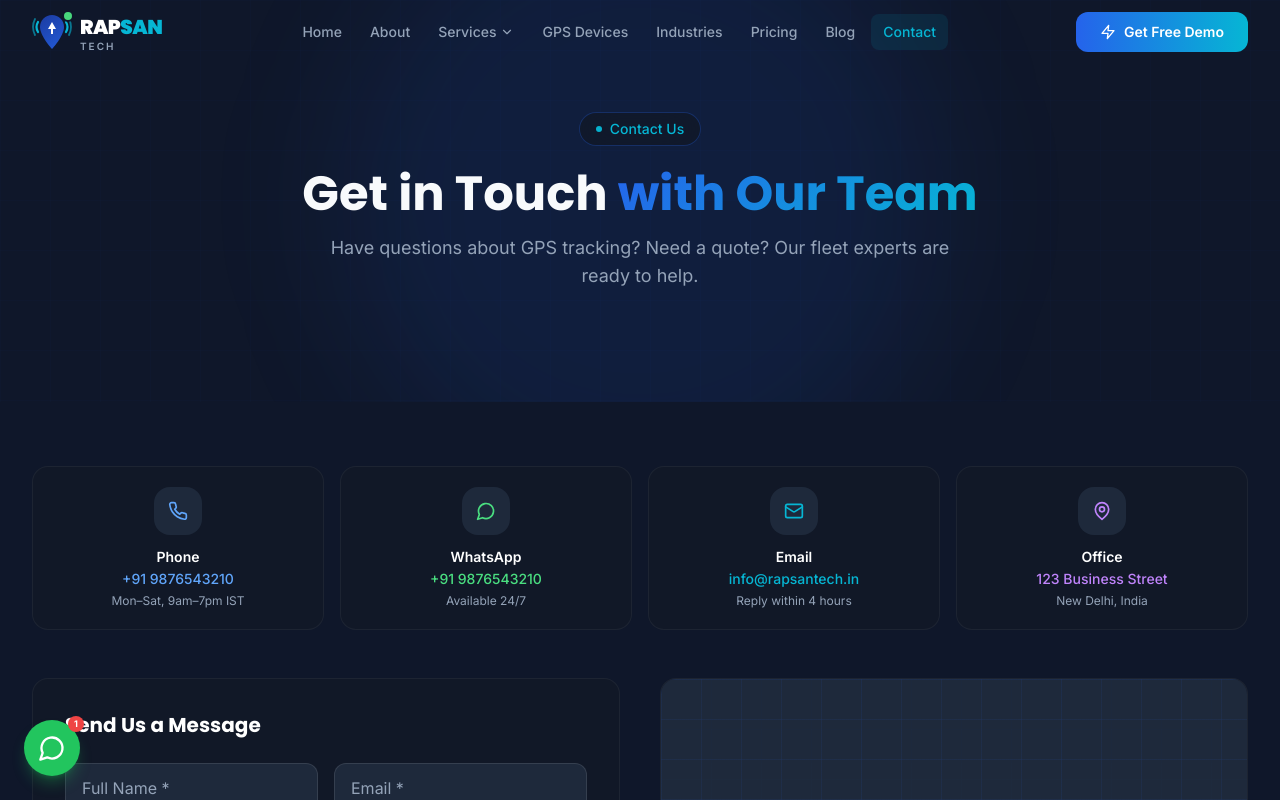
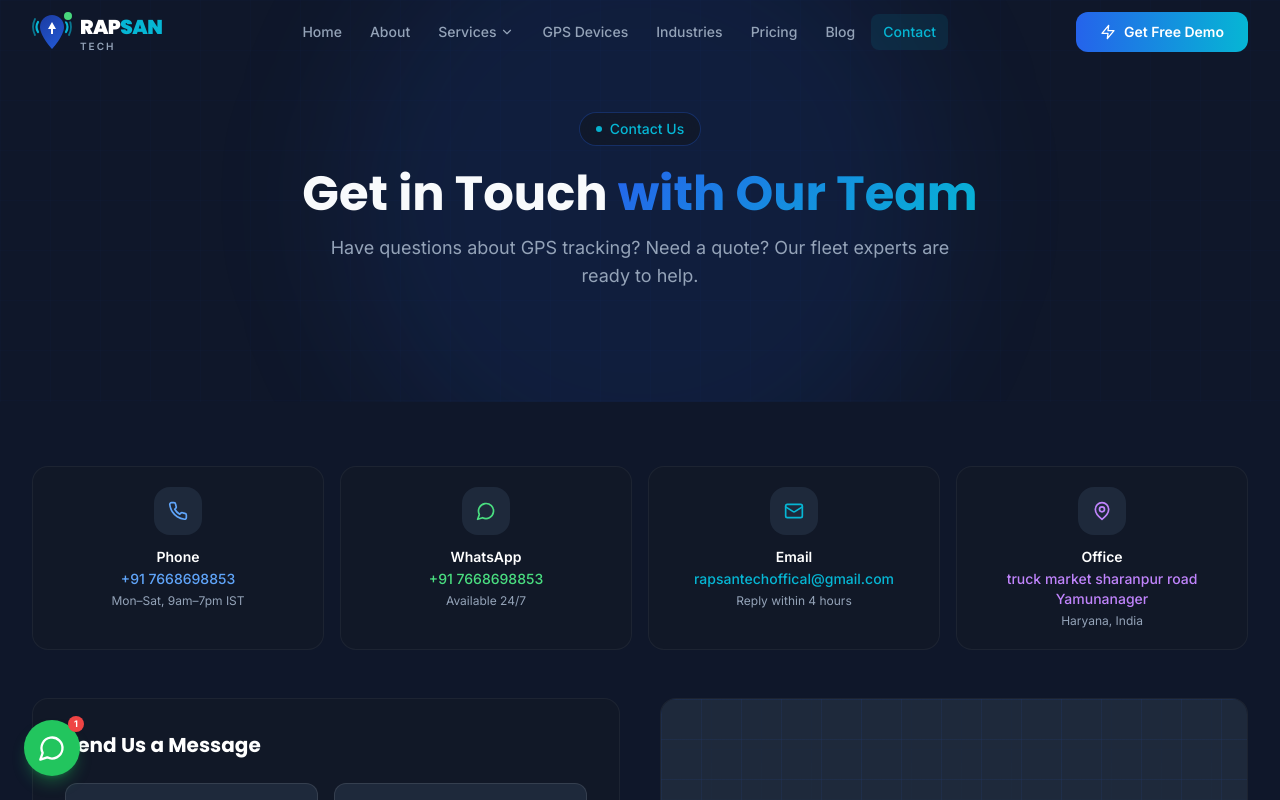
Before and after one commit to kartiksaini00/Rapsantech, a React (Vite) app in the folder frontend/: page /contact in a window 1280 px wide. Shown: the top 800 px of the page. Built offline with nearby package versions, Linux system fonts and the light colour scheme.

Commit message:
Updated project files

```diff
--- a/frontend/src/pages/Contact.jsx
+++ b/frontend/src/pages/Contact.jsx
@@ -7,10 +7,10 @@ import axios from 'axios'
 const pageVariants = { initial: { opacity: 0 }, animate: { opacity: 1, transition: { duration: 0.4 } }, exit: { opacity: 0 } }
 
 const contactInfo = [
-  { icon: Phone, title: 'Phone', value: '+91 9876543210', sub: 'Mon–Sat, 9am–7pm IST', href: 'tel:+919876543210', color: 'text-blue-400' },
-  { icon: MessageCircle, title: 'WhatsApp', value: '+91 9876543210', sub: 'Available 24/7', href: 'https://wa.me/919876543210', color: 'text-green-400' },
-  { icon: Mail, title: 'Email', value: 'info@rapsantech.in', sub: 'Reply within 4 hours', href: 'mailto:info@rapsantech.in', color: 'text-accent' },
-  { icon: MapPin, title: 'Office', value: '123 Business Street', sub: 'New Delhi, India', href: '#', color: 'text-purple-400' },
+  { icon: Phone, title: 'Phone', value: '+91 7668698853', sub: 'Mon–Sat, 9am–7pm IST', href: 'tel:+917668698853', color: 'text-blue-400' },
+  { icon: MessageCircle, title: 'WhatsApp', value: '+91 7668698853', sub: 'Available 24/7', href: 'https://wa.me/917668698853', color: 'text-green-400' },
+  { icon: Mail, title: 'Email', value: 'rapsantechoffical@gmail.com', sub: 'Reply within 4 hours', href: 'mailto:rapsantechoffical@gmail.com', color: 'text-accent' },
+  { icon: MapPin, title: 'Office', value: 'truck market sharanpur road Yamunanager', sub: 'Haryana, India', href: '#', color: 'text-purple-400' },
 ]
 
 export default function Contact() {
--- a/frontend/src/pages/Pricing.jsx
+++ b/frontend/src/pages/Pricing.jsx
@@ -8,7 +8,7 @@ const pageVariants = { initial: { opacity: 0 }, animate: { opacity: 1, transitio
 const plans = [
   {
     name: 'Basic',
-    price: '599',
+    price: '---',
     period: '/vehicle/month',
     desc: 'Perfect for small fleets and individual owners getting started with GPS tracking.',
     color: 'border-white/10',
@@ -28,7 +28,7 @@ const plans = [
   },
   {
     name: 'Professional',
-    price: '999',
+    price: '---',
     period: '/vehicle/month',
     desc: 'For growing businesses that need advanced analytics and full fleet intelligence.',
     color: 'border-primary/50',
```
